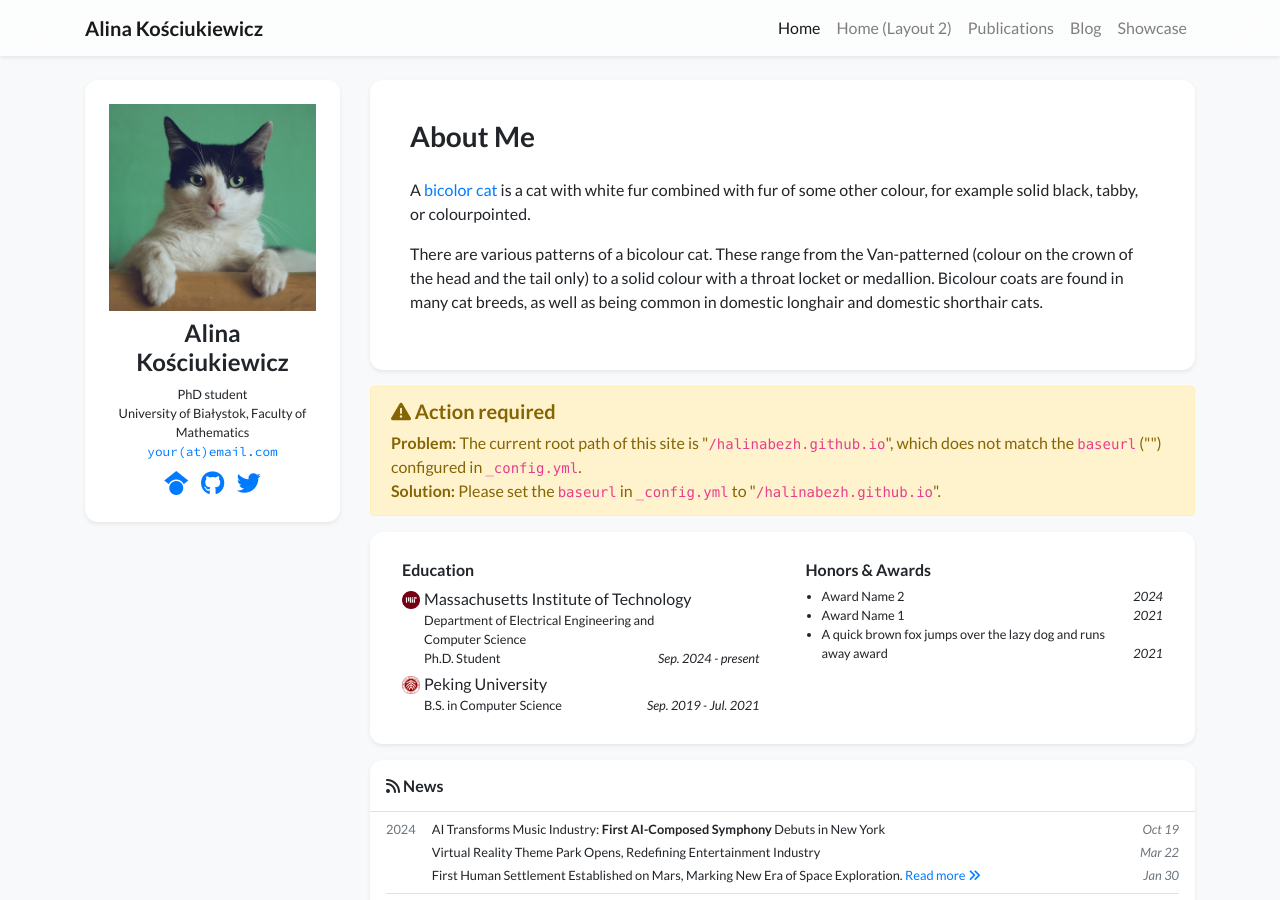
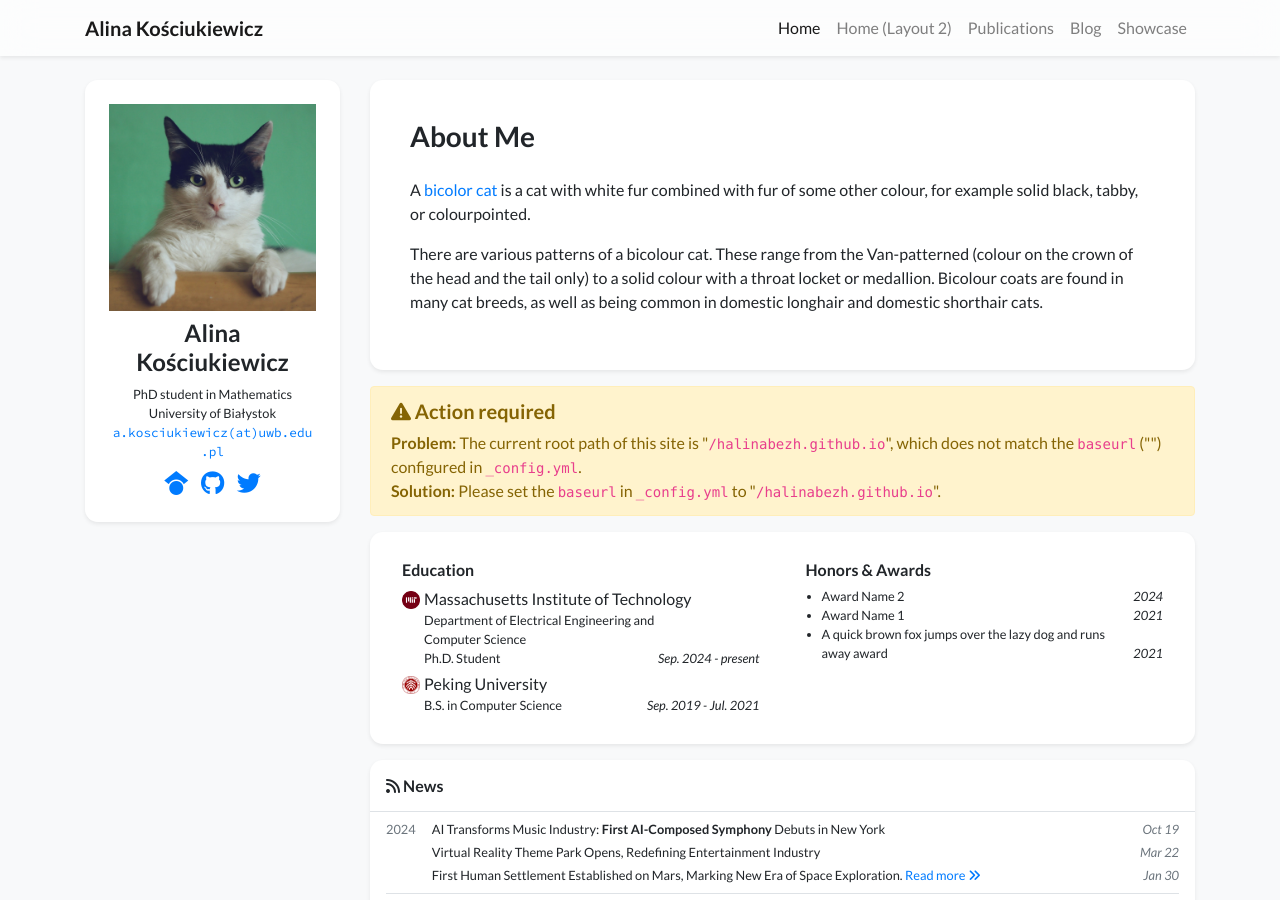
Before and after one commit to halinabezh/halinabezh.github.io, a Jekyll site: the page built from index.html, in a window 1280 px wide and 900 px high. Built offline with Jekyll 4.4.1, drawn with Linux system fonts in a browser that asks for light colours; nearby versions of some CDN libraries; a style sheet for code colours, icons or effects is not loaded.

Commit message:
Update profile.yml

```diff
--- a/_data/profile.yml
+++ b/_data/profile.yml
@@ -3,12 +3,12 @@ secondary_name: ""
 navbar_name: "Alina Kościukiewicz"
 
 positions:
-- name: PhD student
-- name: University of Białystok, Faculty of Mathematics
+- name: PhD student in Mathematics
+- name: University of Białystok
   logo: /assets/images/badges/MIT_Social_circle.png  # Logo is optional
 
 
-email: "your@email.com"
+email: "a.kosciukiewicz@uwb.edu.pl"
 # cv_link: link-to-your-cv-file
 gscholar: xFmQpf4AAAAJ  # This is an example, replace it with your own Google Scholar ID
 github: your_github_id
```
